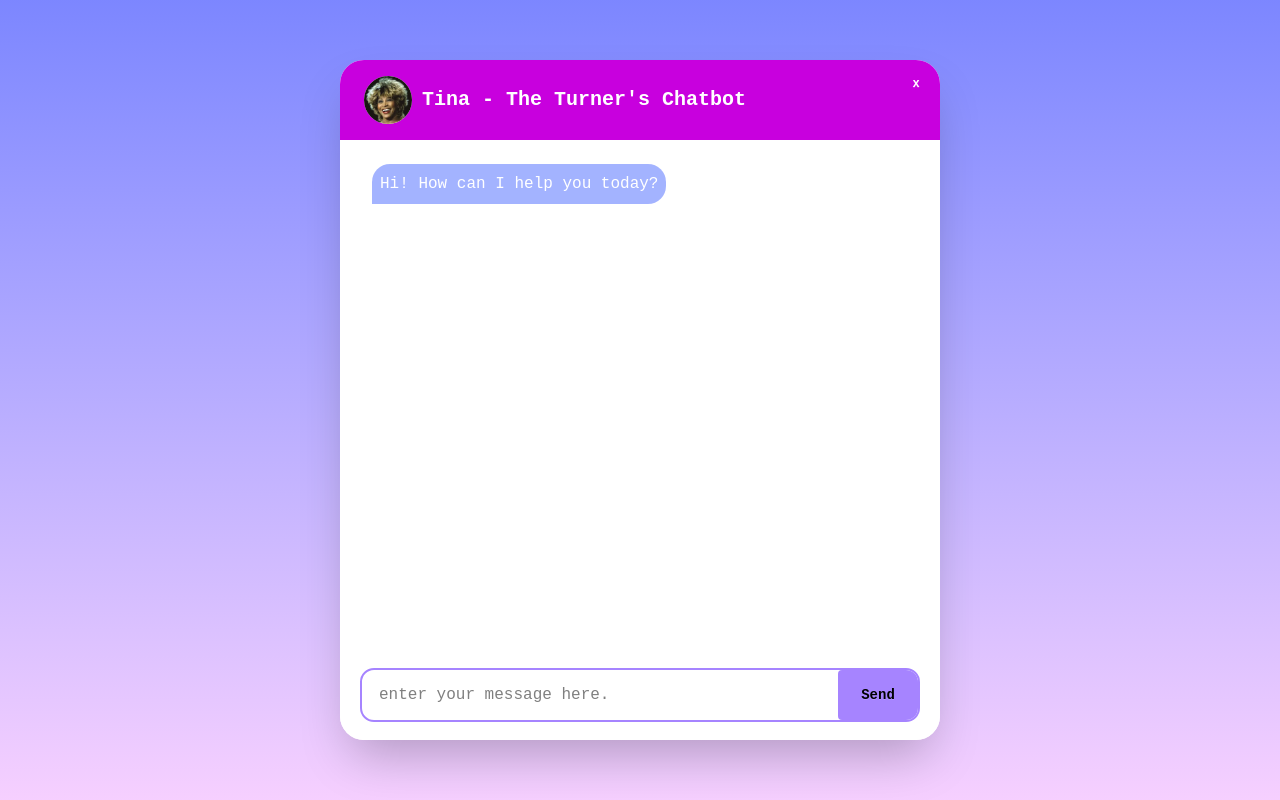
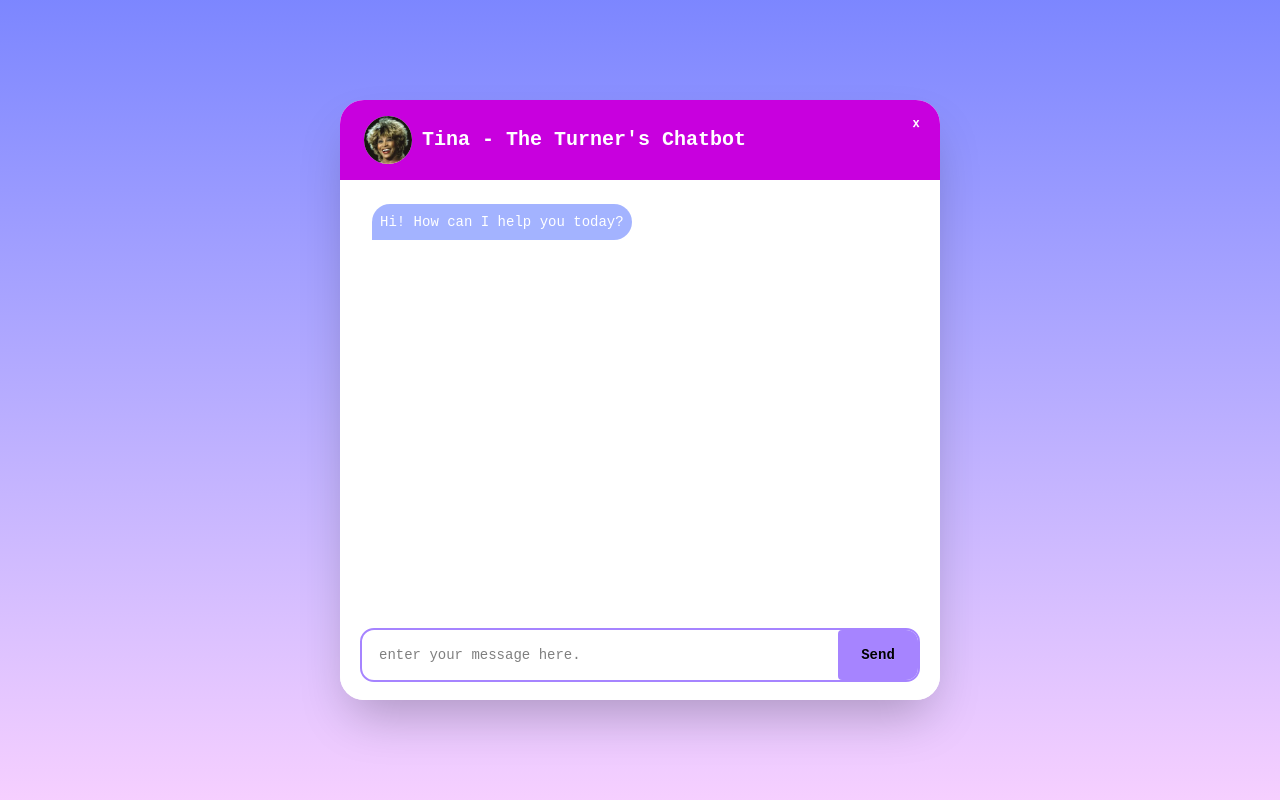
Before and after one commit to christinemr/L5-mission4, a React (Vite) app in the folder frontend/: page / in a window 1280 px wide. Both pictures are taken after a click on the picture 640 px from the left and 400 px from the top of the page. Built offline with nearby package versions, Linux system fonts and the light colour scheme; a web font is replaced by a local one.

Commit message:
chore: wrapped chatbox in flex container and added flex grow to chat body so the response dont get hidden behind input

```diff
--- a/frontend/src/components/ChatBox.jsx
+++ b/frontend/src/components/ChatBox.jsx
@@ -47,9 +47,9 @@ export default function ChatBox() {
     // chatbox container
     <div>
       {/* pop up */}
-      <div className="relative bg-white w-150 rounded-3xl shadow-2xl overflow-hidden">
+      <div className="flex flex-col h-[600px] bg-white w-150 rounded-3xl shadow-2xl overflow-hidden">
         {/* CHATBOX HEADER */}
-        <div className="relative flex items-center justify-between bg-fuchsia-600 text-white py-4 px-6">
+        <div className="flex relative items-center justify-between bg-fuchsia-600 text-white py-4 px-6">
           {/* header info */}
           <div className="flex items-center gap-[10px] ">
             {/* Tina's profile pic */}
@@ -64,9 +64,9 @@ export default function ChatBox() {
         </div>
 
         {/* CHATBOX BODY */}
-        <div className="flex  flex-col gap-[20px] h-150 overflow-y-auto py-4 px-6">
+        <div className="flex-grow gap-[5px] overflow-y-auto py-4 px-6 scroll-smooth">
           {/* message - bot message */}
-          <div className="flex items-center gap-[11px] max-w-[75%] px-2 py-2 ">
+          <div className="flex items-center gap-[11px] max-w-[75%] px-2 py-2 text-sm ">
             <div className="py-2 px-2 bg-indigo-300 rounded-tl-[18px] rounded-tr-[18px] rounded-br-[18px] text-white ">
               <p className="break-words whitespace-pre-line">
                 Hi! How can I help you today?
@@ -83,7 +83,7 @@ export default function ChatBox() {
         </div>
 
         {/* CHATBOX FOOTER */}
-        <div className="absolute bottom-0 w-[100%] bg-white pt-[15px] pr-[22px] pb-[20px] pl-[22px]">
+        <div className="bg-white pt-[15px] pr-[22px] pb-[20px] pl-[22px]">
           {/* passing setChatHistory as a prop */}
           <ChatForm
             chatHistory={chatHistory}
--- a/frontend/src/components/ChatForm.jsx
+++ b/frontend/src/components/ChatForm.jsx
@@ -54,7 +54,7 @@ export default function ChatForm({
           type="text"
           placeholder="enter your message here."
           required
-          className="border-none outline-none bg-none w-[100%] h-[45px] py-0 px-[17px]"
+          className="border-none outline-none bg-none w-[100%] h-[45px] text-sm py-0 px-[17px]"
         />
         <button
           type="submit"
--- a/frontend/src/components/ChatMessage.jsx
+++ b/frontend/src/components/ChatMessage.jsx
@@ -5,7 +5,7 @@ export default function ChatMessage({ chat }) {
   return (
     <div className="flex flex-col items-end gap-[11px] px-2 py-2 ">
       <div
-        className={`py-2 px-2 rounded-tl-[18px] rounded-tr-[18px] max-w-[75%] ${
+        className={`py-2 px-2 rounded-tl-[18px] rounded-tr-[18px] max-w-[75%] text-sm ${
           chat.role === "model"
             ? "bg-indigo-300 rounded-br-[18px] text-white self-start"
             : "bg-indigo-100 rounded-bl-[18px] text-black self-end"
```
